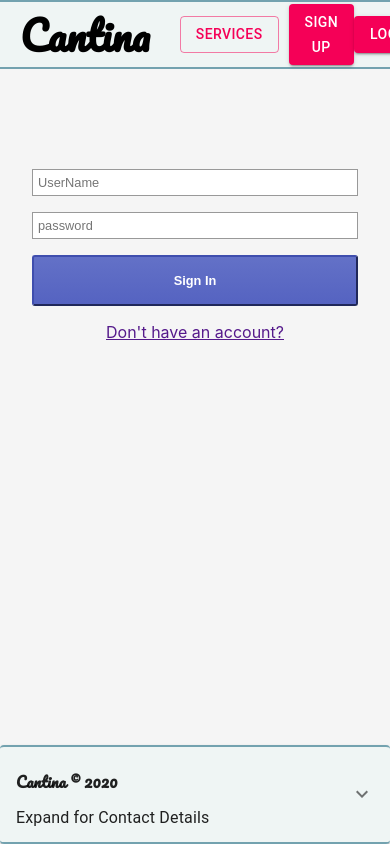
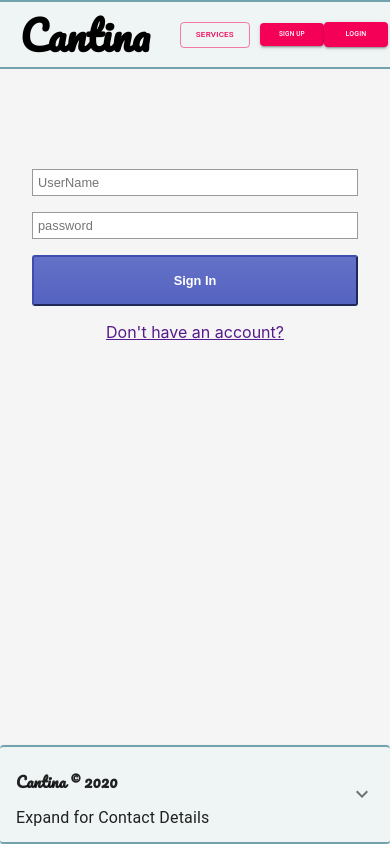
Before and after one commit to Zevubu/Adventreon, a React (Create React App) app in the folder client/: page /login in a window 390 px wide. Shown: the top 844 px of the page. Built offline with nearby package versions, Linux system fonts and the light colour scheme.

Commit message:
adding more media queries to adjust nav bar sizes'

```diff
--- a/client/src/componets/navbar/index.js
+++ b/client/src/componets/navbar/index.js
@@ -29,6 +29,7 @@ function NavBar (props){
     const {isManager, setIsManager } = useManagment();
     const { userData, setUserData } = useUserInfo();
     const matches = useMediaQuery('(min-width:600px)');
+    const small = useMediaQuery('(max-width:485px)')
 
     function logOut() {
         localStorage.clear();
@@ -76,12 +77,12 @@ function NavBar (props){
 
                     {!isAuthenticated && (
                         <OptionBox>
-                            <Link  style={{ textDecoration: 'none' }} className="nav-link" to="/signup"><Button variant="contained" color="secondary">Sign up</Button></Link>
-                            <Link style={{ textDecoration: 'none' }} className="nav-link" to="/login"><Button variant="contained" color="secondary">Login</Button></Link>
+                            <Link  style={{ textDecoration: 'none' }} className="nav-link" to="/signup"><Button style={small ? {fontSize:'6.45px'}: {}} variant="contained" color="secondary">Sign up</Button></Link>
+                            <Link style={{ textDecoration: 'none' }} className="nav-link" to="/login"><Button style={small ? {fontSize:'7px'}: {}} variant="contained" color="secondary">Login</Button></Link>
                         </OptionBox>
                     )}
                     {isAuthenticated && (
-                        <Link style={{ textDecoration: 'none' }} to={{pathname:"/", state:{value:userData} }}><NavBtnM onClick={logOut}>Sign Out</NavBtnM></Link>
+                        <Link style={{ textDecoration: 'none' }} to={{pathname:"/", state:{value:userData} }}><Button variant="contained" color="secondary">Sign Out</Button></Link>
                     )}
 
 
--- a/client/src/componets/navbar/resmenu.js
+++ b/client/src/componets/navbar/resmenu.js
@@ -17,7 +17,7 @@ export default function ResMenu() {
 
   return (
     <div>
-      <Button variant="outlined" color="secondary" aria-controls="simple-menu" aria-haspopup="true" onClick={handleClick}>
+      <Button style={{fontSize: '8px'}}variant="outlined" color="secondary" aria-controls="simple-menu" aria-haspopup="true" onClick={handleClick}>
         Services
       </Button>
       <Menu
```
